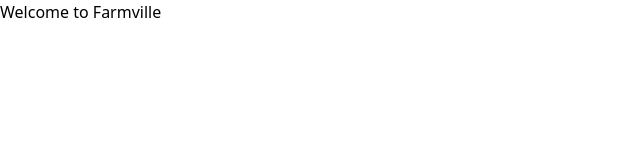
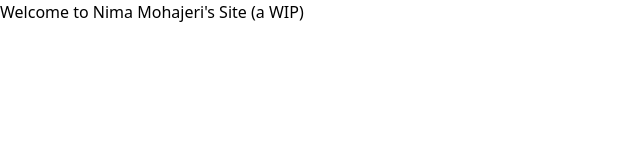
Before and after one commit to nima9/nima.mohajeri.dev, an Astro site: page / in a window 1280 px wide. Shown: the whole page, without its empty margins (0-640 px from the left). Built offline with nearby package versions, Linux system fonts and the light colour scheme; Astro itself is replaced by a stand-in of ours.

Commit message:
Style - Changed Title of homepage

```diff
--- a/src/pages/index.astro
+++ b/src/pages/index.astro
@@ -2,7 +2,7 @@
 
 ---
 <div>
-	Welcome to Farmville
+	Welcome to Nima Mohajeri's Site (a WIP)
 </div>
 
 <style>
```
